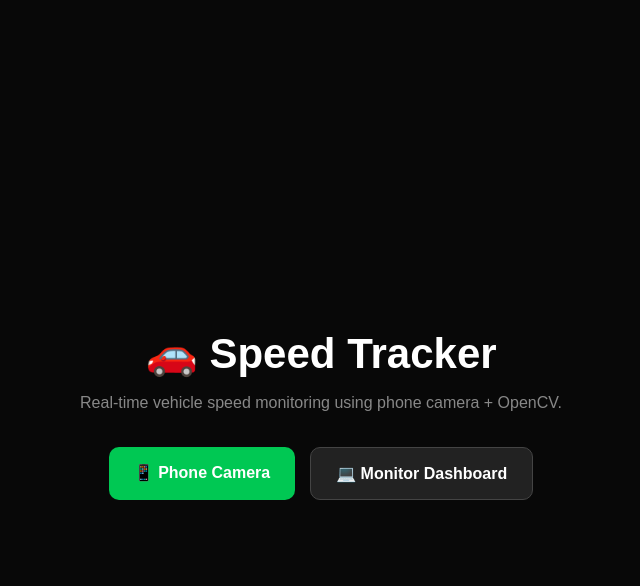
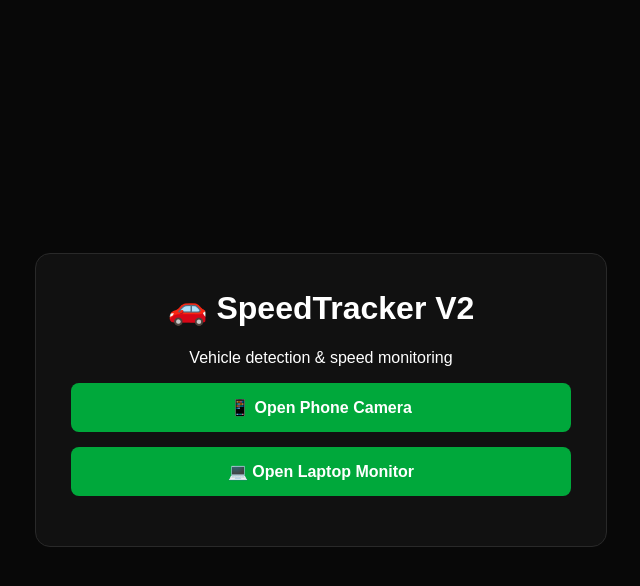
Before and after one commit to Suryansh814/speed_tracker, a Flask app: page / in a window 1280 px wide. Shown: the top 586 px of the page, without its empty margins (319-959 px from the left). Run offline with Flask 3, Linux system fonts and the light colour scheme.

Commit message:
Update home.html

```diff
--- a/templates/home.html
+++ b/templates/home.html
@@ -1,27 +1,22 @@
 <!DOCTYPE html>
-<html lang="en">
+<html>
 
 <head>
 
     <meta charset="UTF-8">
 
-<meta name="viewport"
-      content="width=device-width,
-               initial-scale=1.0">
+    <meta
+        name="viewport"
+        content="width=device-width, initial-scale=1.0"
+    >
 
-<title>Speed Tracker</title>
+    <title>SpeedTracker</title>
 
     <style>
 
         body {
 
             margin: 0;
-
-    background: #080808;
-
-    color: white;
-
-    font-family: Arial;
 
             min-height: 100vh;
 
@@ -31,66 +26,60 @@ body {
 
             align-items: center;
 
+            background: #080808;
+
+            color: white;
+
+            font-family: Arial;
+
             text-align: center;
+
         }
 
-.container {
+
+        .box {
 
             width: 90%;
 
-    max-width: 600px;
+            max-width: 500px;
+
+            padding: 35px;
+
+            background: #111;
+
+            border:
+                1px solid #292929;
+
+            border-radius: 15px;
+
         }
+
 
         h1 {
 
-    font-size: 42px;
+            margin-top: 0;
 
-    margin-bottom: 10px;
         }
 
-p {
-
-    color: #888;
-
-    margin-bottom: 35px;
-}
-
-.buttons {
-
-    display: flex;
-
-    gap: 15px;
-
-    justify-content: center;
-
-    flex-wrap: wrap;
-}
 
         a {
 
-    text-decoration: none;
+            display: block;
 
-    padding: 16px 25px;
+            margin: 15px 0;
 
-    border-radius: 10px;
+            padding: 15px;
 
-    font-weight: bold;
-}
+            border-radius: 8px;
 
-.phone {
-
-    background: #00c853;
-
-    color: white;
-}
-
-.monitor {
-
-    background: #222;
+            background: #00a83b;
 
             color: white;
 
-    border: 1px solid #444;
+            text-decoration: none;
+
+            font-weight: bold;
+
         }
 
     </style>
@@ -100,40 +89,31 @@ a {
 
 <body>
 
-<div class="container">
+
+<div class="box">
 
     <h1>
-        🚗 Speed Tracker
+        🚗 SpeedTracker V2
     </h1>
 
+
     <p>
-        Real-time vehicle speed monitoring
-        using phone camera + OpenCV.
+        Vehicle detection & speed monitoring
     </p>
 
 
-    <div class="buttons">
-
-        <a
-            href="/phone"
-            class="phone">
-
-            📱 Phone Camera
-
+    <a href="/phone">
+        📱 Open Phone Camera
     </a>
 
 
-        <a
-            href="/monitor"
-            class="monitor">
+    <a href="/monitor">
+        💻 Open Laptop Monitor
+    </a>
 
-            💻 Monitor Dashboard
-
-        </a>
 
 </div>
 
-</div>
 
 </body>
 
```
Lines whose indentation alone changed are shown as unchanged.
